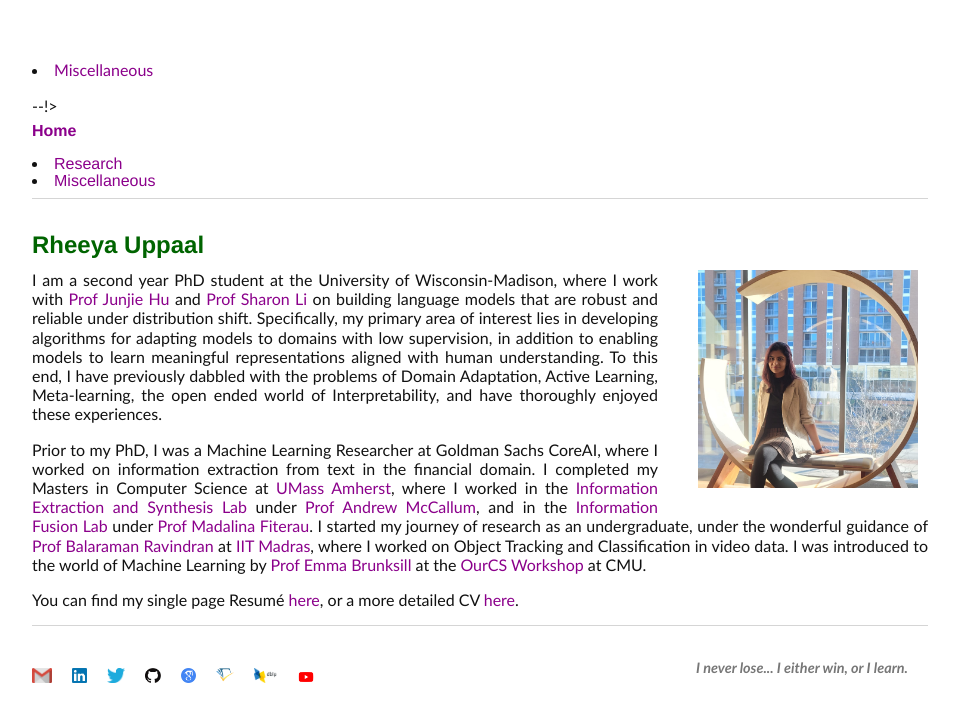
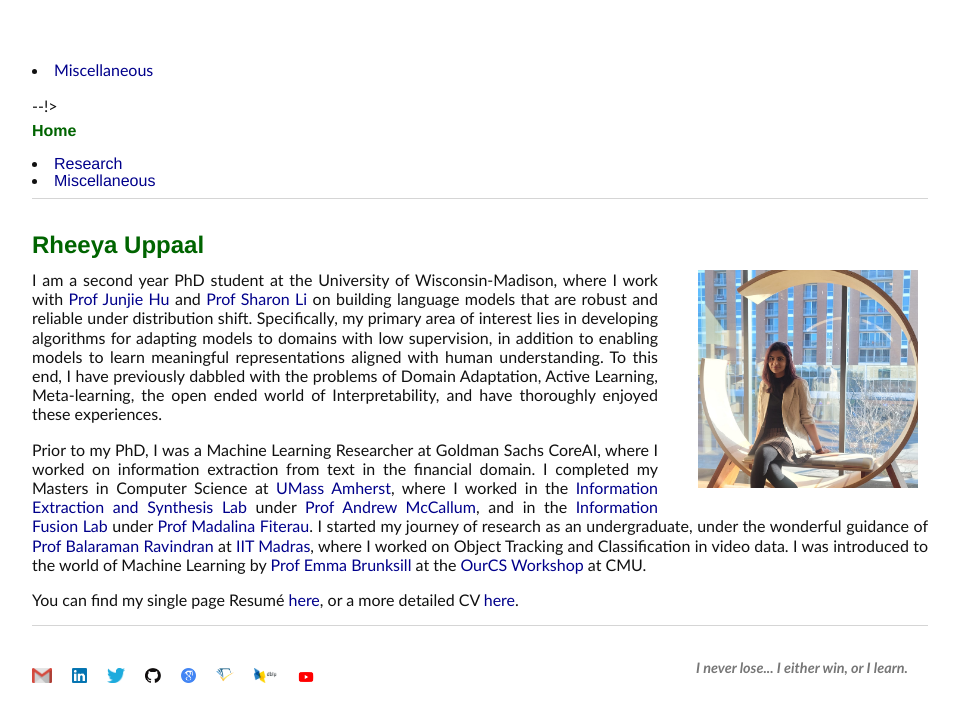
Before and after one commit to Uppaal/Uppaal.github.io, a Jekyll site: the page built from index.html, in a window 1280 px wide. Shown: the top 722 px of the page, without its empty margins (160-1119 px from the left). Built offline with Jekyll 4.4.1, drawn with Linux system fonts in a browser that asks for light colours.

Commit message:
Update main.css

```diff
--- a/css/main.css
+++ b/css/main.css
@@ -10,10 +10,15 @@
   color: var(--heading-color) !important;
 }
 
+.heading-line a {
+  color: var(--heading-color) !important;
+}
+
+
 :root {
     --main-bg-color: #FFFFFF; /*white*/
     --heading-color: #006400;
-    --link-color: #8B008B;
+    --link-color: #00008B;
     --font-color: #111;  /*111 is darkest black and 999 is lightest*/
     --footer-font-color:#777
 }
```
